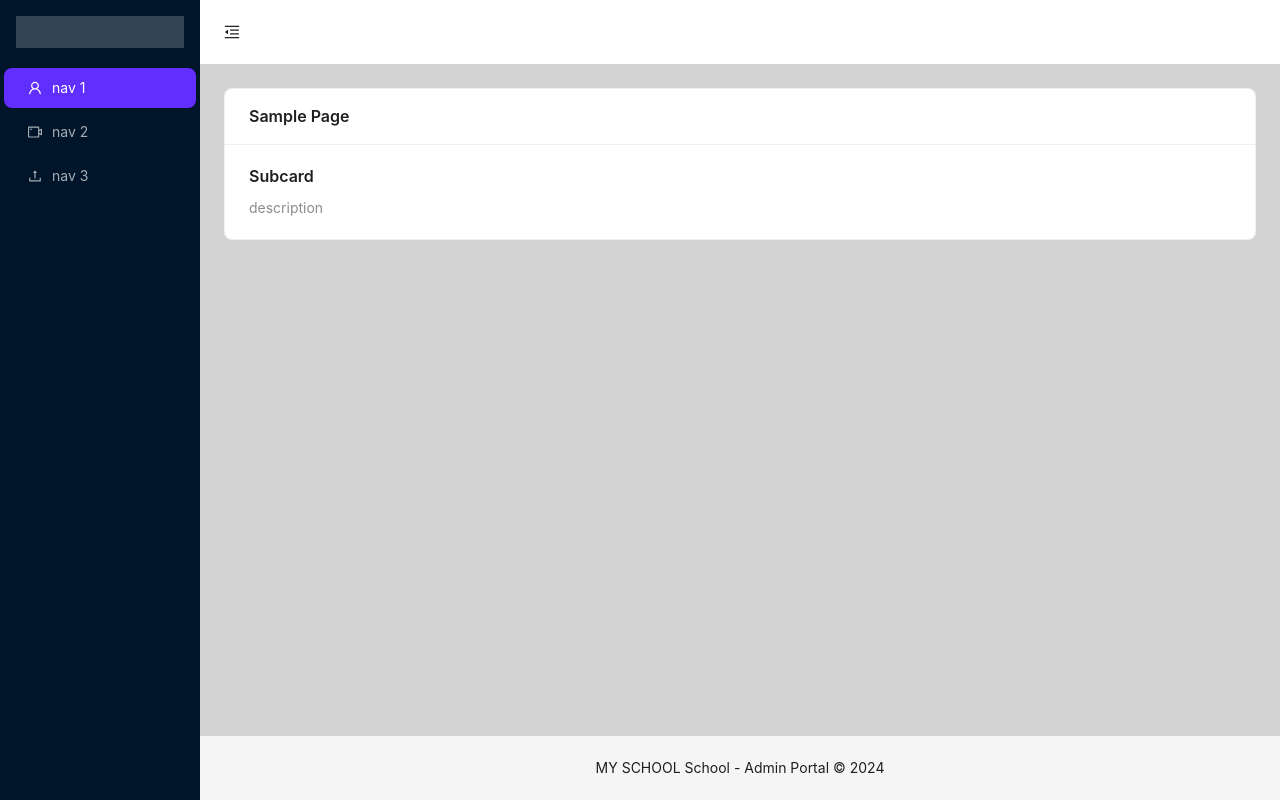
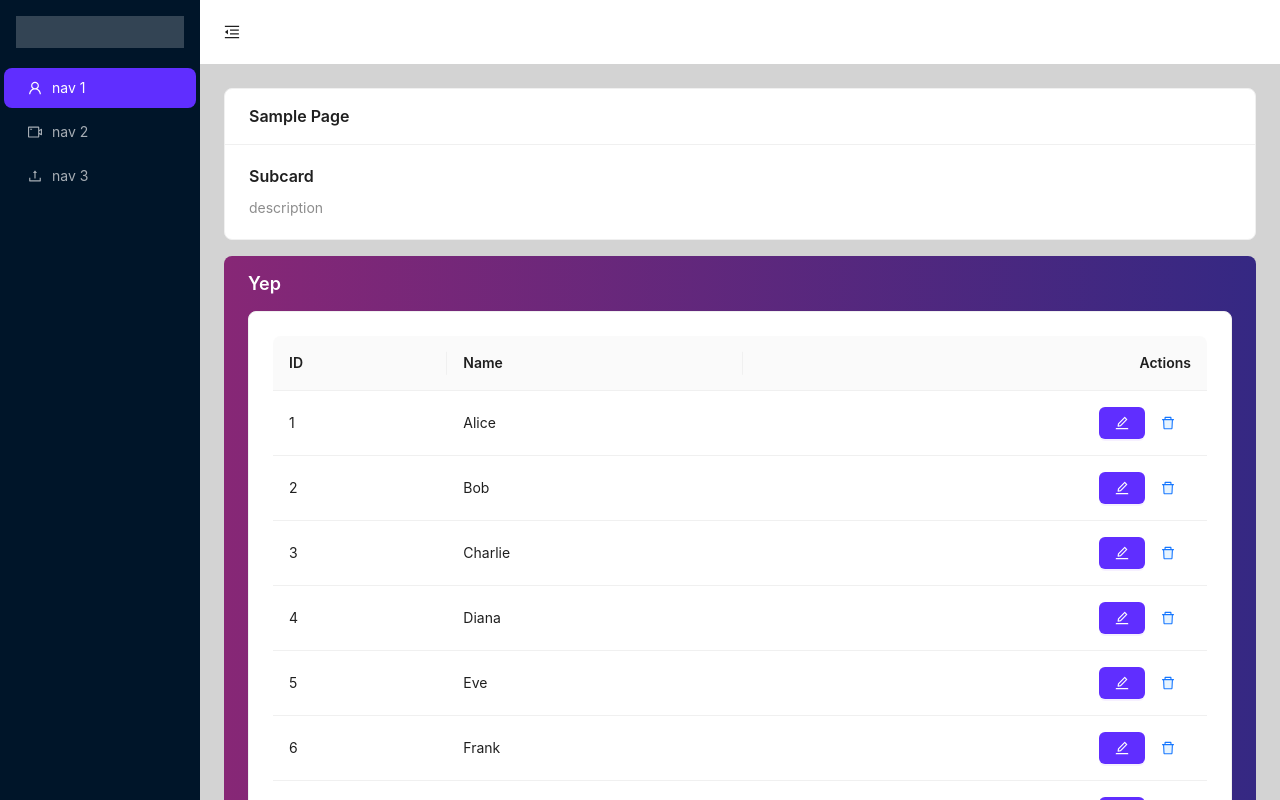
Before and after one commit to Translucent504/koolhub-admin-frontend, a React (Vite) app: page /sample in a window 1280 px wide. Shown: the top 800 px of the page. Built offline with nearby package versions, Linux system fonts and the light colour scheme.

Commit message:
add sample page

```diff
--- a/src/features/sample/SamplePage.jsx
+++ b/src/features/sample/SamplePage.jsx
@@ -1,10 +1,14 @@
-import { Card } from "antd";
+import { Card, Flex } from "antd";
+import List from "./SampleListing";
 
 const Component = () => {
   return (
-    <Card title="Sample Page">
-      <Card.Meta title="Subcard" description="description"></Card.Meta>
-    </Card>
+    <Flex vertical gap="1rem">
+      <Card title="Sample Page">
+        <Card.Meta title="Subcard" description="description" />
+      </Card>
+      <List />
+    </Flex>
   );
 };
 
```
